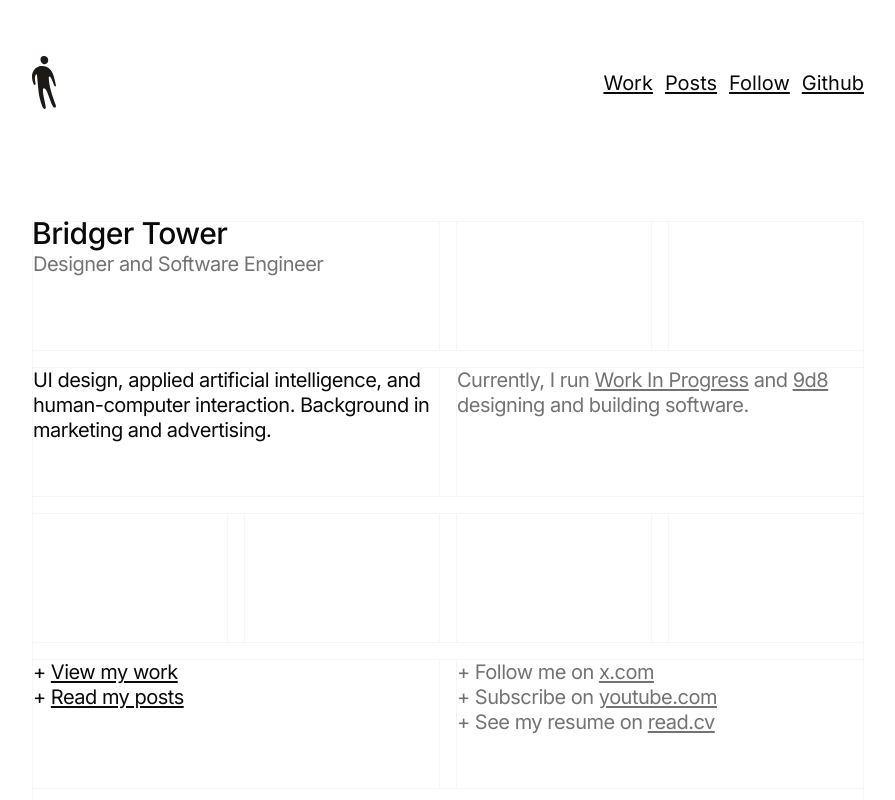
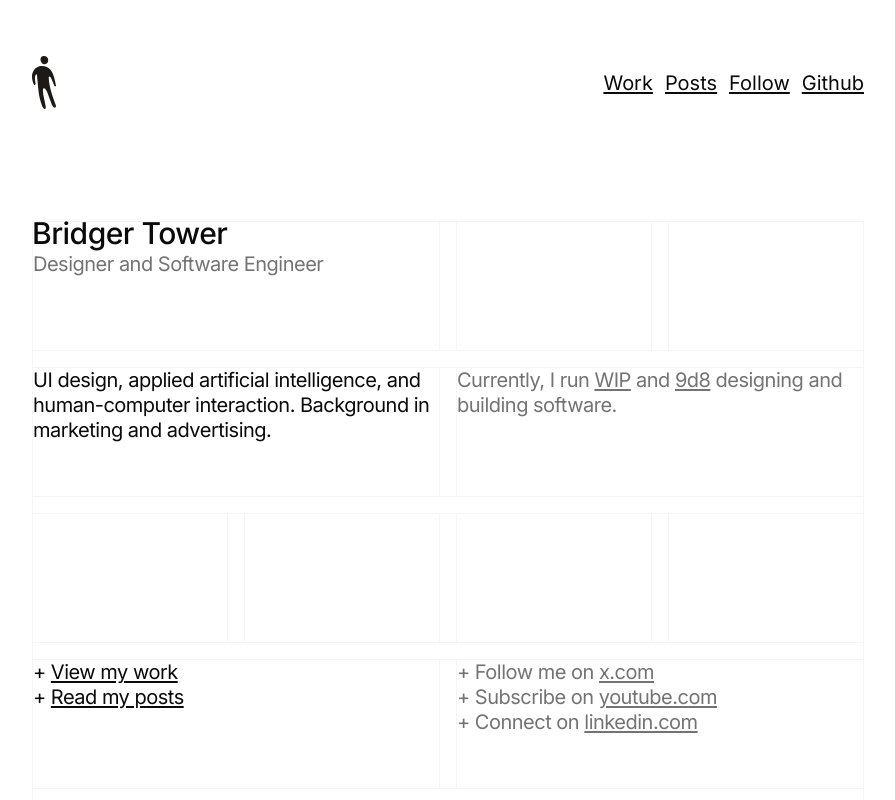
Before and after one commit to brijr/site, a Next.js app: page / in a window 1280 px wide. Shown: the top 800 px of the page, without its empty margins (192-1087 px from the left). Built offline with nearby package versions, Linux system fonts and the light colour scheme.

Commit message:
update hompage text

```diff
--- a/app/page.tsx
+++ b/app/page.tsx
@@ -33,7 +33,7 @@ export default function HomePage() {
                 <h4 className="text-muted-foreground">
                   Currently, I run{" "}
                   <a href="https://wip.ac" target="_blank" rel="noreferrer">
-                    Work In Progress
+                    WIP
                   </a>{" "}
                   and{" "}
                   <a href="https://9d8.dev" target="_blank" rel="noreferrer">
@@ -80,13 +80,13 @@ export default function HomePage() {
                   </a>
                 </p>
                 <p>
-                  + See my resume on{" "}
+                  + Connect on{" "}
                   <a
                     target="_blank"
                     rel="noreferrer"
-                    href="https://read.cv/brijr"
+                    href="https://linkedin.com/in/brijr"
                   >
-                    read.cv
+                    linkedin.com
                   </a>
                 </p>
               </Child>
```
